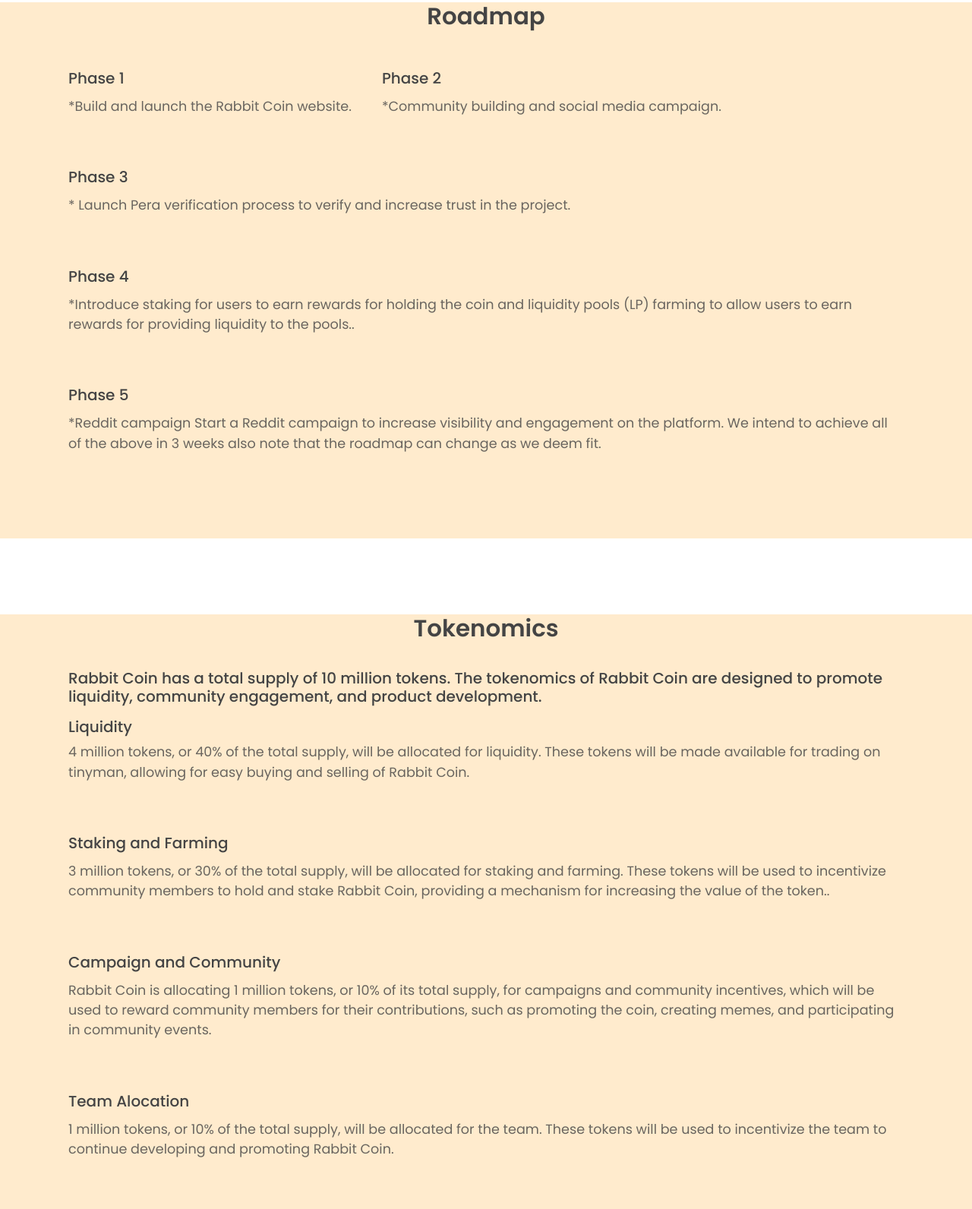
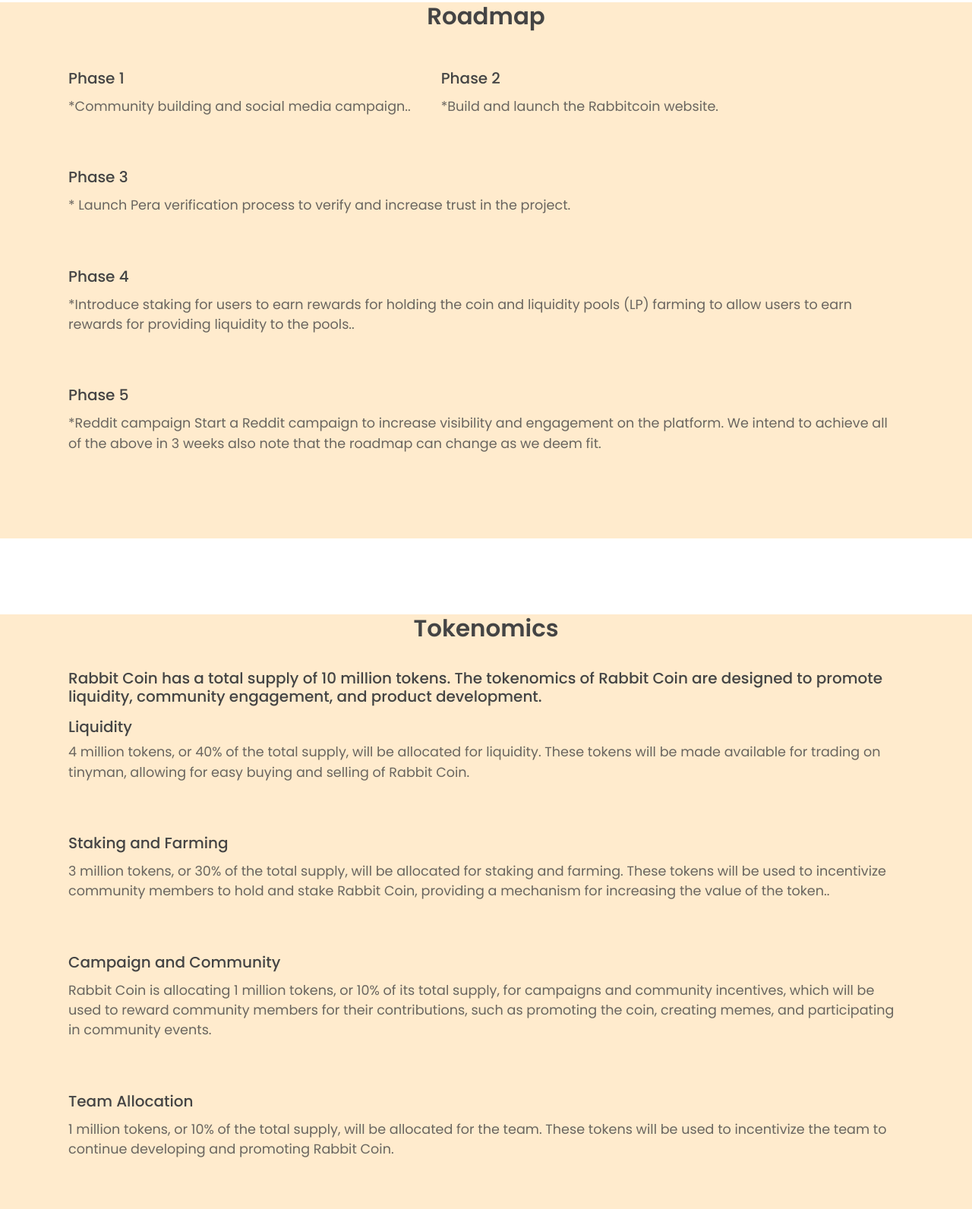
Before and after one commit to Rabbit-01/rabbit, a website: page Rabbit/public_html/index.html in a window 1280 px wide. Shown: the part 1700-3292 px from the top of the page at 76% size. Drawn offline with Linux system fonts and the light colour scheme.

Commit message:
Update index.html

```diff
--- a/Rabbit/public_html/index.html
+++ b/Rabbit/public_html/index.html
@@ -134,7 +134,7 @@
                         <div class="card-body" >
 
                             <h5 class="card-title mt-3">Phase 1<h5>
-                            <p class="card-title" style="font-size: 1.1rem;">*Build and launch the Rabbit Coin website. </p>
+                            <p class="card-title" style="font-size: 1.1rem;">*Community building and social media campaign.. </p>
                         </div>
                     </div>
 
@@ -144,7 +144,7 @@
                         <div class="card-body" >
 
                             <h5 class="card-title mt-3">Phase 2<h5>
-                            <p class="card-title" style="font-size: 1.1rem;">*Community building and social media campaign.</p>
+                            <p class="card-title" style="font-size: 1.1rem;">*Build and launch the Rabbitcoin website.</p>
                         </div>
                     </div>
                 </div>
@@ -239,7 +239,7 @@
                     <div class="mb-4 mb-md-0">
                         <div class="card-body">
 
-                            <h5 class="card-title mt-3">Team Alocation<h5>
+                            <h5 class="card-title mt-3">Team Allocation<h5>
                             <p class="card-title" style="font-size: 1.1rem;">1 million tokens, or 10% of the total supply, will be allocated for the team. These tokens will be used to incentivize the team to continue developing and promoting Rabbit Coin.</p>
                         </div>
                     </div>
@@ -331,14 +331,14 @@
         </div>
     </section>
 
-    <!-- <div class="container mx-auto text-center mt-[100px]">
-        <a href="m">
+    <div class="container mx-auto text-center mt-[100px]">
+        <a href="support@rabbitcoinasa.cc">
             <span
                 class="p-4 inline-block w-[300px] bg-[#22a39f] hover:bg-yellow-500 rounded-xl mx-auto uppercase">mail
                 us</span>
         </a>
 
-    </div> -->
+    </div>
 
     <!--Footer Start-->
     <footer class="p-[50px] text-center  max-w-full"style="color:black;font-size: 30px;">
```
